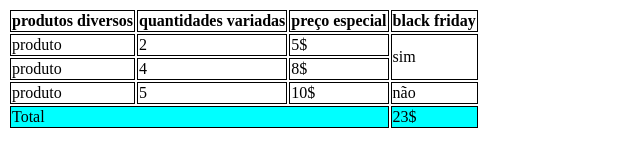
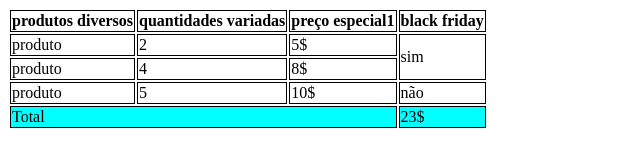
Before and after one commit to RogerCastro25/modulo-Html, a plain HTML site: page index.html in a window 1280 px wide. Shown: the whole page, without its empty margins (0-640 px from the left). Drawn offline with Linux system fonts and the light colour scheme.

Commit message:
mudou preço especial para preço especial1

```diff
--- a/index.html
+++ b/index.html
@@ -19,7 +19,7 @@
             <tr>
                 <th>produtos diversos</th>
                 <th>quantidades variadas</th>
-                <th>preço especial</th>
+                <th>preço especial1</th>
                 <th>black friday</th>
             </tr>
         </thead>
```
